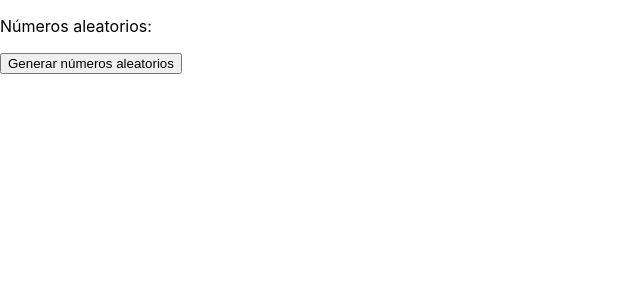
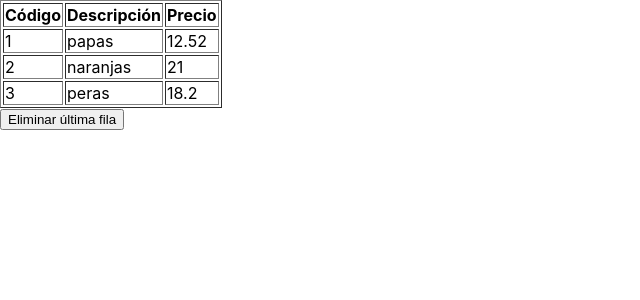
Before and after one commit to utsocial/react-ya, a React (Create React App) app: page / in a window 1280 px wide. Shown: the top 300 px of the page, without its empty margins (0-640 px from the left). Built offline with nearby package versions, Linux system fonts and the light colour scheme.

Commit message:
US4 : problema articulos

```diff
--- a/src/App.js
+++ b/src/App.js
@@ -4,31 +4,59 @@ import './App.css';
 class App extends Component {
   constructor(props) {
     super(props)
-    this.generarAleatorios = this.generarAleatorios.bind(this);
     this.state = {
-      numeros: []
+      articulos: [{
+                      codigo: 1,
+                      descripcion: 'papas',
+                      precio: 12.52
+                 },{
+                      codigo: 2,
+                      descripcion: 'naranjas',
+                      precio: 21
+                 },{
+                      codigo: 3,
+                      descripcion: 'peras',
+                      precio: 18.20
+                 }]
     }
+    this.eliminarUltimaFila = this.eliminarUltimaFila.bind(this);
   }
   render() {
     return (
       <div>
-        <p>Números aleatorios:</p>
-        {this.state.numeros.map(function(num)
-          { return (<p>{num}</p>);
-          }
-        )}
-        <button onClick={this.generarAleatorios}>Generar números aleatorios</button>
+        <table border="1">
+        <thead><tr><th>Código</th><th>Descripción</th><th>Precio</th></tr></thead>
+        <tbody>
+        {this.state.articulos.map(elemento => {
+          return (
+            <tr key={elemento.codigo}>
+              <td>
+                {elemento.codigo}
+              </td>
+              <td>
+                {elemento.descripcion}
+              </td>
+              <td>
+                {elemento.precio}
+              </td>
+            </tr>
+          )
+        })}
+        </tbody>
+        </table>
+        <button onClick={this.eliminarUltimaFila}>Eliminar última fila</button>
       </div>
     );
   }
 
-  generarAleatorios() {
-    const vec=new Array(5)
-    for(let x=0; x<vec.length; x++)
-      vec[x]=Math.trunc(Math.random()*10);
-    this.setState( {
-      numeros: vec
-    })
+  eliminarUltimaFila() {
+    if (this.state.articulos.length > 0) {
+      var temp = this.state.articulos;
+      temp.pop();
+      this.setState({
+        articulos: temp
+      })
+    }
   }
 }
 
```
